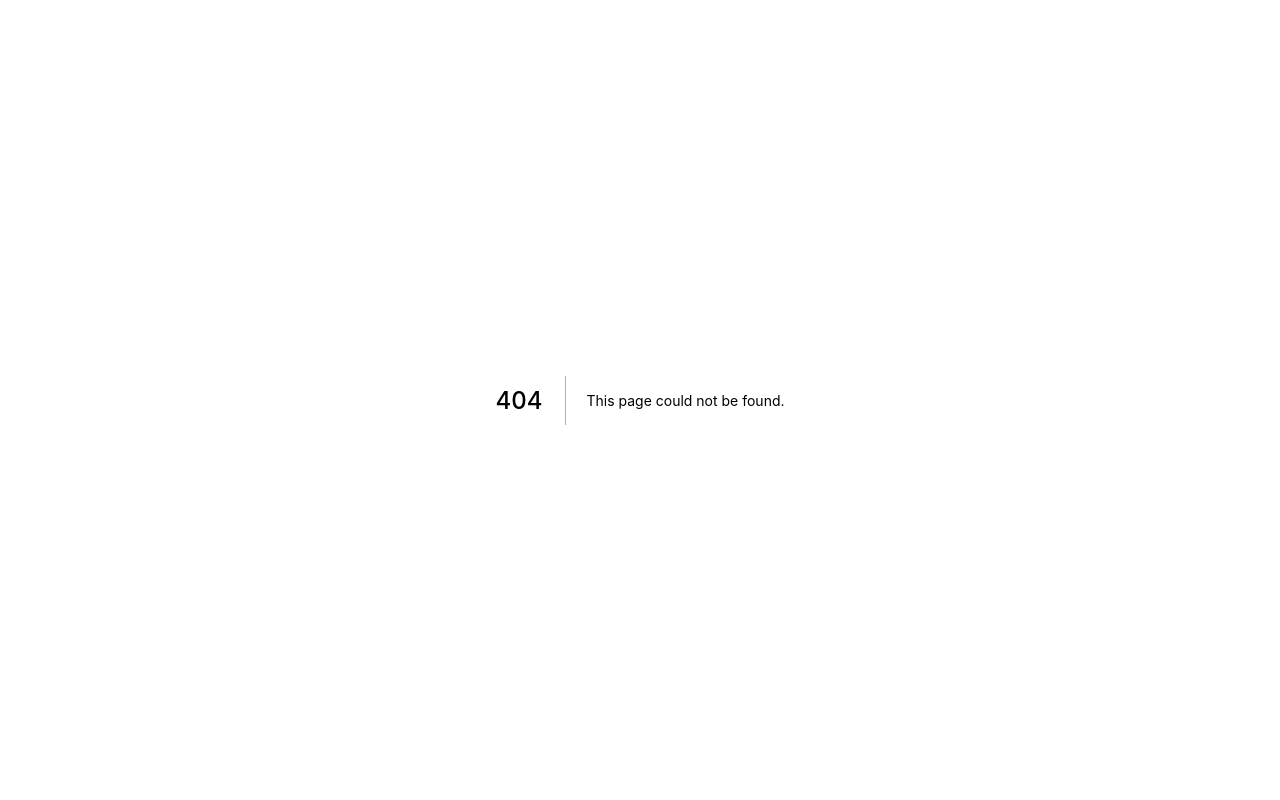
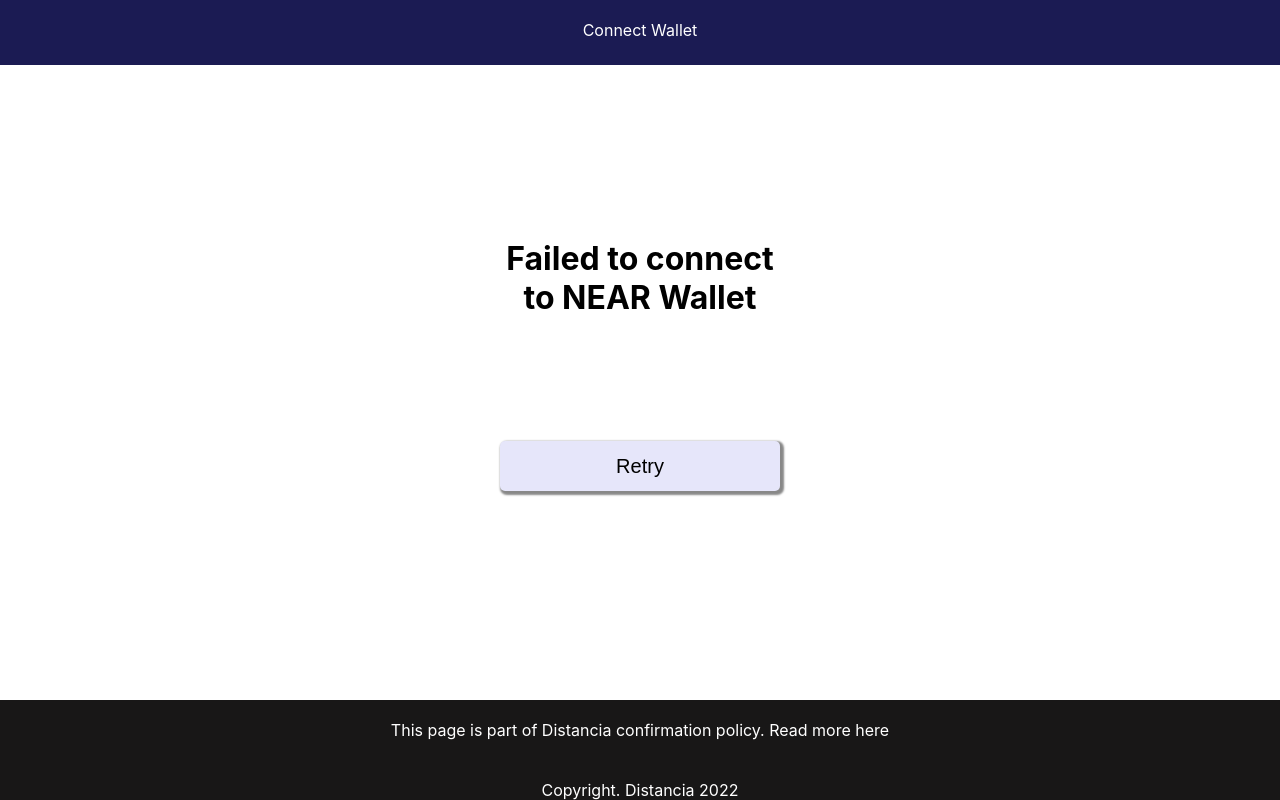
Before and after one commit to leonardokhorliey/distancia-webview, a Next.js app: page /connectwallet in a window 1280 px wide. Before the commit this address had no page. Built offline with nearby package versions, Linux system fonts and the light colour scheme.

Commit message:
Full set up

```diff
--- a/package.json
+++ b/package.json
@@ -9,6 +9,7 @@
     "lint": "next lint"
   },
   "dependencies": {
+    "axios": "^1.1.3",
     "history": "^5.3.0",
     "next": "12.2.2",
     "react": "18.2.0",
--- /dev/null
+++ b/pages/connectwallet.js
@@ -0,0 +1,85 @@
+import React, { useState, useEffect } from "react";
+import { Wallet } from "../utils/nearconfig";
+import {Axios} from 'axios';
+import Head from "next/head";
+
+
+export default function ConnectWallet() {
+    const [wallet, setWallet] = useState();
+    const [userId, setUserId] = useState('');
+    const [connected, setConnected] = useState(false);
+    const [failedConnect, setFailedConnect] = useState(false);
+
+    useEffect(() => {
+        const searchParams = new URLSearchParams(window.location.search);
+        setUserId(searchParams.get('user_id'));
+
+        connectWallet(searchParams.get('user_id'))
+    }, [])
+
+
+    const connectWallet = (userId) => {
+        Wallet().then(async (tx) => {
+            if (!tx.isSignedIn()) {
+                tx.requestSignIn();
+                return;
+            }
+
+            setWallet(tx);
+            await new Axios().post(process.env.NEXT_PUBLIC_WALLET_ADDRESS_ENDPOINT, {
+                user_id: userId,
+                account_id: tx.getAccountId()
+            });
+            setConnected(true);
+        }).catch((e) => {
+            console.log(e.message)
+            setFailedConnect(true);
+        });
+    }
+
+
+
+
+    return (
+        <div id="app-path">
+            <Head>
+                <title>NEAR Wallet Connection</title>
+                <meta name="description" content="Generated by create next app" />
+                <link rel="icon" href="/favicon.ico" />
+            </Head>
+            <div id="header">
+                <p>Connect Wallet</p>
+            </div>
+
+            <div id="info-section">
+                <div id= "fail-connect">
+                {connected || failedConnect ? <>
+                    <h1>
+                        {failedConnect ? 'Failed to connect to NEAR Wallet': `Successfully connected wallet with address ${wallet.getAccountId()} to Distancia`}
+                    </h1>
+
+                    <button onClick= {() => failedConnect ? connectWallet(userId) : alert('done')}>
+                        {failedConnect ? 'Retry' : 'OK'}
+                    </button></>
+                 : <p>Attempting to connect wallet ...</p>}
+                </div>
+
+
+
+            </div>
+
+
+
+
+
+            <div id="footer">
+                <div>
+                <p>This page is part of Distancia confirmation policy. Read more here</p>
+                <p>Copyright. Distancia 2022</p>
+                </div>
+
+            </div>
+
+        </div>
+    )
+}
--- a/styles/globals.css
+++ b/styles/globals.css
@@ -13,4 +13,163 @@
 
 * {
   box-sizing: border-box;
+  margin: 0;
 }
+
+button {
+  height: 50px;
+  width: 100%;
+  padding: 20px auto;
+  background-color: lavender;
+  border: 0px;
+  box-shadow: #888 2px 2px 2px 2px;
+  border-radius: 5px;
+  cursor: pointer;
+  font-size: 1.25rem;
+}
+
+#app-path {
+  width: 500px;
+  height: 100vh;
+  margin: auto;
+}
+
+#header {
+  background-color: rgb(27, 27, 83);
+  text-align: center;
+  color: white;
+  height: 65px;
+  padding: 20px;
+}
+
+#info-section {
+
+  padding: 50px 20px;
+  display: flex;
+  flex-direction: column;
+  align-items: baseline;
+}
+
+#info-section h1 {
+  text-align: center;
+}
+
+#details-section {
+  margin: 80px 0;
+}
+
+#details-section h3 {
+  font-size: 1.5rem;
+  margin: 0 0 20px 0;
+}
+
+#details-section table {
+  font-size: 1.25rem;
+  width: 460px;
+}
+
+#details-section > table td{
+  padding: 20px 0 20px 20px;
+  color: white;
+}
+
+#fail-connect {
+  width: 280px;
+  height: 500px;
+  margin: auto;
+  display: flex;
+  flex-direction: column;
+  justify-content: space-evenly;
+  align-items: center;
+}
+
+table tr:nth-child(odd) {
+  background-color: gray;
+
+}
+
+table tr:nth-child(even) {
+  background-color: rgb(75, 72, 72);
+
+}
+
+#cta {
+  display: flex;
+  align-items: center;
+  justify-content: space-between;
+  width: 100%;
+  gap: 30%;
+}
+
+#cta > button {
+  height: 50px;
+  width: 100%;
+  padding: 20px auto;
+  background-color: lavender;
+  border: 0px;
+  box-shadow: #888 2px 2px 2px 2px;
+  border-radius: 5px;
+  cursor: pointer;
+  font-size: 1.25rem;
+}
+
+
+#footer {
+  position: fixed;
+
+  bottom: 0px;
+  width: 100%;
+  height: 100px;
+  text-align: center;
+  color: white;
+  background-color: rgb(24, 23, 23);
+}
+
+#footer > div {
+  margin: 20px 0 0 0;
+  display: flex;
+  flex-direction: column;
+  justify-content: space-between;
+  gap: 40px;
+}
+
+
+@media screen and (min-width: 500px) {
+  #app-path {
+    width: 100%;
+    height: 100vh;
+    margin: auto;
+  }
+
+  #info-section {
+    padding: 50px 80px;
+  }
+
+  #footer {
+
+    width: 100%;
+
+  }
+
+  #details-section {
+    width: 100%;
+    margin: 80px auto;
+  }
+
+  #details-section h3 {
+    text-align: center;
+  }
+
+  #details-section table {
+    width: 100%;
+  }
+
+  #info-section h1 {
+    text-align: center;
+  }
+
+  #cta  {
+    gap: 50%;
+  }
+
+}
--- a/utils/nearconfig.js
+++ b/utils/nearconfig.js
@@ -6,7 +6,7 @@
 
     const keyStore = new keyStores.BrowserLocalStorageKeyStore();
 
-    const config = {...getConfig('testnet'), keyStore}
+    const config = {...getConfig(process.env.NEXT_PUBLIC_ENVIRONMENT || 'testnet'), keyStore}
 
     const near = await connect(config);
 
@@ -19,7 +19,7 @@
 
 export const Contract = (account) => {
     const contract_ = new NearAPI.Contract(account,
-        process.env.NEAR_PUBLIC_CONTRACT_ADDRESS || "main.distancia.testnet",
+        process.env.NEXT_PUBLIC_CONTRACT_ADDRESS || "main.distancia.testnet",
         {
             viewMethods: [],
             changeMethods: ["get_token_contract_owner", "ad_watched", "get_ads_watched", "get_distancia_price","clear_milestone", "convert_distancia"],
```
Also changed, not shown: pages/index.js (+4 -38 lines), pages/signout.js (added, +69 -0 lines), pages/signtransaction.js (+52 -11 lines), 2 other files (tests, documents, lock files or other folders).
